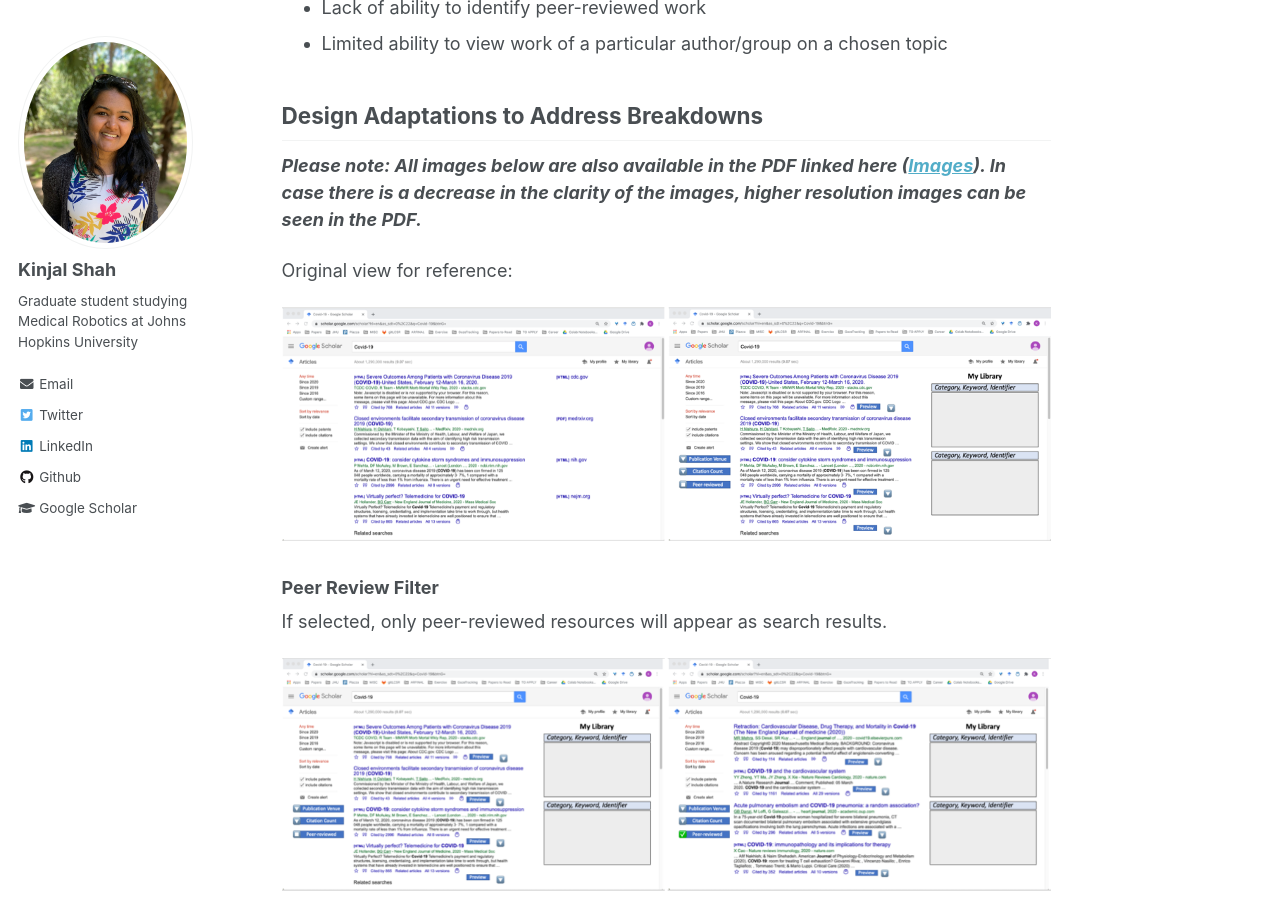
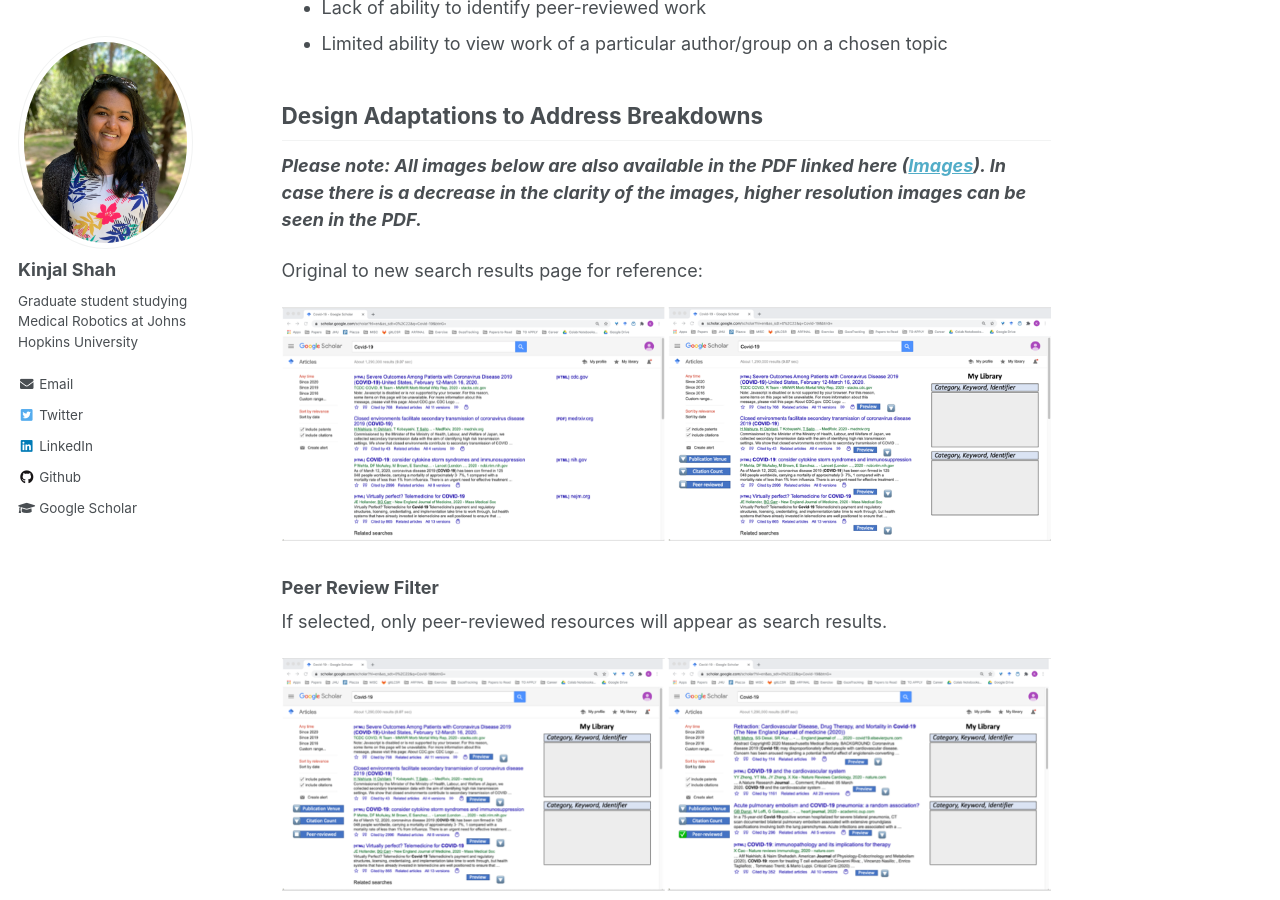
Before and after one commit to kinjmshah/kinjmshah.github.io, a Jekyll site: the page built from _portfolio/HCI_CI_LoFiPrototype.md, in a window 1280 px wide and 900 px high, scrolled down 3752 px. Built offline with Jekyll 4.4.1, drawn with Linux system fonts in a browser that asks for light colours.

Commit message:
Update HCI_CI_LoFiPrototype.md

```diff
--- a/_portfolio/HCI_CI_LoFiPrototype.md
+++ b/_portfolio/HCI_CI_LoFiPrototype.md
@@ -84,7 +84,7 @@ Path 2:
 
 ***Please note: All images below are also available in the PDF linked here ([Images](https://kinjmshah.github.io/files/HCI_A1_Appendix.pdf)). In case there is a decrease in the clarity of the images, higher resolution images can be seen in the PDF.***
 
-Original view for reference:
+Original to new search results page for reference:
 <div align="center">
   <img src='/images/hci/originalView.png'>
 </div>
```
